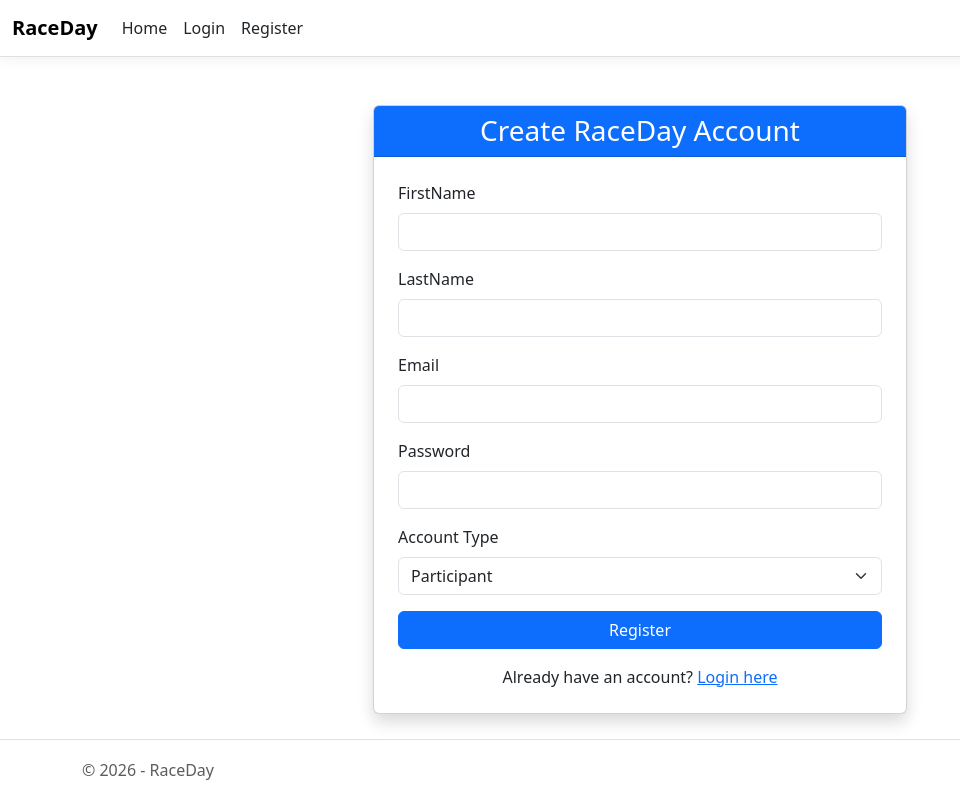
After one commit to ST10449152/PROG6212-POE, an ASP.NET Core app: template Views/Account/Register.cshtml in a window 1280 px wide. The commit adds this page. Shown: the whole page, without its empty margins (0-960 px from the left). Run offline with ASP.NET Core 8, Linux system fonts and the light colour scheme; the template is opened without the code that fills it, so the values that code supplies are empty; style sheets or scripts are compiled from the project's sources.

Commit message:
added code for layout and index and allowed the MVC to connect with the API through register/login

```diff
--- /dev/null
+++ b/Views/Account/Register.cshtml
@@ -0,0 +1,112 @@
+@model RaceDayMVC.Models.RegisterViewModel
+
+@{
+    ViewData["Title"] = "Register";
+}
+
+<div class="container mt-5">
+    <div class="row justify-content-center">
+        <div class="col-md-7 col-lg-6">
+
+            <div class="card shadow">
+                <div class="card-header bg-primary text-white text-center">
+                    <h3 class="mb-0">Create RaceDay Account</h3>
+                </div>
+
+                <div class="card-body p-4">
+
+                    <form asp-controller="Account"
+                          asp-action="Register"
+                          method="post">
+
+                        @Html.AntiForgeryToken()
+
+                        <div asp-validation-summary="ModelOnly"
+                             class="text-danger mb-3"></div>
+
+                        <div class="mb-3">
+                            <label asp-for="FirstName"
+                                   class="form-label"></label>
+
+                            <input asp-for="FirstName"
+                                   class="form-control" />
+
+                            <span asp-validation-for="FirstName"
+                                  class="text-danger"></span>
+                        </div>
+
+                        <div class="mb-3">
+                            <label asp-for="LastName"
+                                   class="form-label"></label>
+
+                            <input asp-for="LastName"
+                                   class="form-control" />
+
+                            <span asp-validation-for="LastName"
+                                  class="text-danger"></span>
+                        </div>
+
+                        <div class="mb-3">
+                            <label asp-for="Email"
+                                   class="form-label"></label>
+
+                            <input asp-for="Email"
+                                   class="form-control" />
+
+                            <span asp-validation-for="Email"
+                                  class="text-danger"></span>
+                        </div>
+
+                        <div class="mb-3">
+                            <label asp-for="Password"
+                                   class="form-label"></label>
+
+                            <input asp-for="Password"
+                                   class="form-control" />
+
+                            <span asp-validation-for="Password"
+                                  class="text-danger"></span>
+                        </div>
+
+                        <div class="mb-3">
+                            <label asp-for="Role"
+                                   class="form-label">Account Type</label>
+
+                            <select asp-for="Role"
+                                    class="form-select">
+                                <option value="Participant">
+                                    Participant
+                                </option>
+                                <option value="Organiser">
+                                    Organiser
+                                </option>
+                            </select>
+
+                            <span asp-validation-for="Role"
+                                  class="text-danger"></span>
+                        </div>
+
+                        <button type="submit"
+                                class="btn btn-primary w-100">
+                            Register
+                        </button>
+                    </form>
+
+                    <p class="text-center mt-3 mb-0">
+                        Already have an account?
+                        <a asp-controller="Account"
+                           asp-action="Login">
+                            Login here
+                        </a>
+                    </p>
+
+                </div>
+            </div>
+
+        </div>
+    </div>
+</div>
+
+@section Scripts {
+    <partial name="_ValidationScriptsPartial" />
+}
--- a/Views/Shared/_Layout.cshtml
+++ b/Views/Shared/_Layout.cshtml
@@ -2,49 +2,119 @@
 <html lang="en">
 <head>
     <meta charset="utf-8" />
-    <meta name="viewport" content="width=device-width, initial-scale=1.0" />
-    <title>@ViewData["Title"] - RaceDayMVC</title>
+
+    <meta name="viewport"
+          content="width=device-width, initial-scale=1.0" />
+
+    <title>@ViewData["Title"] - RaceDay</title>
+
     <script type="importmap"></script>
-    <link rel="stylesheet" href="~/lib/bootstrap/dist/css/bootstrap.min.css" />
-    <link rel="stylesheet" href="~/css/site.css" asp-append-version="true" />
-    <link rel="stylesheet" href="~/RaceDayMVC.styles.css" asp-append-version="true" />
+
+    <!-- Bootstrap CSS -->
+    <link rel="stylesheet"
+          href="~/lib/bootstrap/dist/css/bootstrap.min.css" />
+
+    <!-- Custom CSS -->
+    <link rel="stylesheet"
+          href="~/css/site.css"
+          asp-append-version="true" />
+
+    <link rel="stylesheet"
+          href="~/RaceDayMVC.styles.css"
+          asp-append-version="true" />
 </head>
+
 <body>
+
+    <!-- Navigation Bar -->
     <header>
-        <nav class="navbar navbar-expand-sm navbar-toggleable-sm navbar-light bg-white border-bottom box-shadow mb-3">
+        <nav class="navbar navbar-expand-sm navbar-light bg-white border-bottom box-shadow mb-3">
+
             <div class="container-fluid">
-                <a class="navbar-brand" asp-area="" asp-controller="Home" asp-action="Index">RaceDayMVC</a>
-                <button class="navbar-toggler" type="button" data-bs-toggle="collapse" data-bs-target=".navbar-collapse" aria-controls="navbarSupportedContent"
-                        aria-expanded="false" aria-label="Toggle navigation">
+
+                <!-- RaceDay Brand -->
+                <a class="navbar-brand fw-bold"
+                   asp-controller="Home"
+                   asp-action="Index">
+                    RaceDay
+                </a>
+
+                <!-- Mobile Menu Button -->
+                <button class="navbar-toggler"
+                        type="button"
+                        data-bs-toggle="collapse"
+                        data-bs-target="#raceDayNavbar"
+                        aria-controls="raceDayNavbar"
+                        aria-expanded="false"
+                        aria-label="Toggle navigation">
+
                     <span class="navbar-toggler-icon"></span>
                 </button>
-                <div class="navbar-collapse collapse d-sm-inline-flex justify-content-between">
-                    <ul class="navbar-nav flex-grow-1">
+
+                <!-- Navigation Links -->
+                <div class="collapse navbar-collapse"
+                     id="raceDayNavbar">
+
+                    <ul class="navbar-nav">
+
+                        <!-- Home -->
                         <li class="nav-item">
-                            <a class="nav-link text-dark" asp-area="" asp-controller="Home" asp-action="Index">Home</a>
+                            <a class="nav-link text-dark"
+                               asp-controller="Home"
+                               asp-action="Index">
+                                Home
+                            </a>
                         </li>
+
+                        <!-- Login -->
                         <li class="nav-item">
-                            <a class="nav-link text-dark" asp-area="" asp-controller="Home" asp-action="Privacy">Privacy</a>
+                            <a class="nav-link text-dark"
+                               asp-controller="Account"
+                               asp-action="Login">
+                                Login
+                            </a>
                         </li>
+
+                        <!-- Register -->
+                        <li class="nav-item">
+                            <a class="nav-link text-dark"
+                               asp-controller="Account"
+                               asp-action="Register">
+                                Register
+                            </a>
+                        </li>
+
                     </ul>
+
                 </div>
+
             </div>
         </nav>
     </header>
+
+    <!-- Main Content -->
     <div class="container">
         <main role="main" class="pb-3">
             @RenderBody()
         </main>
     </div>
 
+    <!-- Footer -->
     <footer class="border-top footer text-muted">
         <div class="container">
-            &copy; 2026 - RaceDayMVC - <a asp-area="" asp-controller="Home" asp-action="Privacy">Privacy</a>
+            &copy; 2026 - RaceDay
         </div>
     </footer>
+
+    <!-- JavaScript -->
     <script src="~/lib/jquery/dist/jquery.min.js"></script>
+
     <script src="~/lib/bootstrap/dist/js/bootstrap.bundle.min.js"></script>
-    <script src="~/js/site.js" asp-append-version="true"></script>
+
+    <script src="~/js/site.js"
+            asp-append-version="true"></script>
+
     @await RenderSectionAsync("Scripts", required: false)
+
 </body>
 </html>
```
Also changed, not shown: Controllers/AccountController.cs (+42 -7 lines), Views/Account/Login.cshtml (added, +81 -0 lines), 16 other files.
